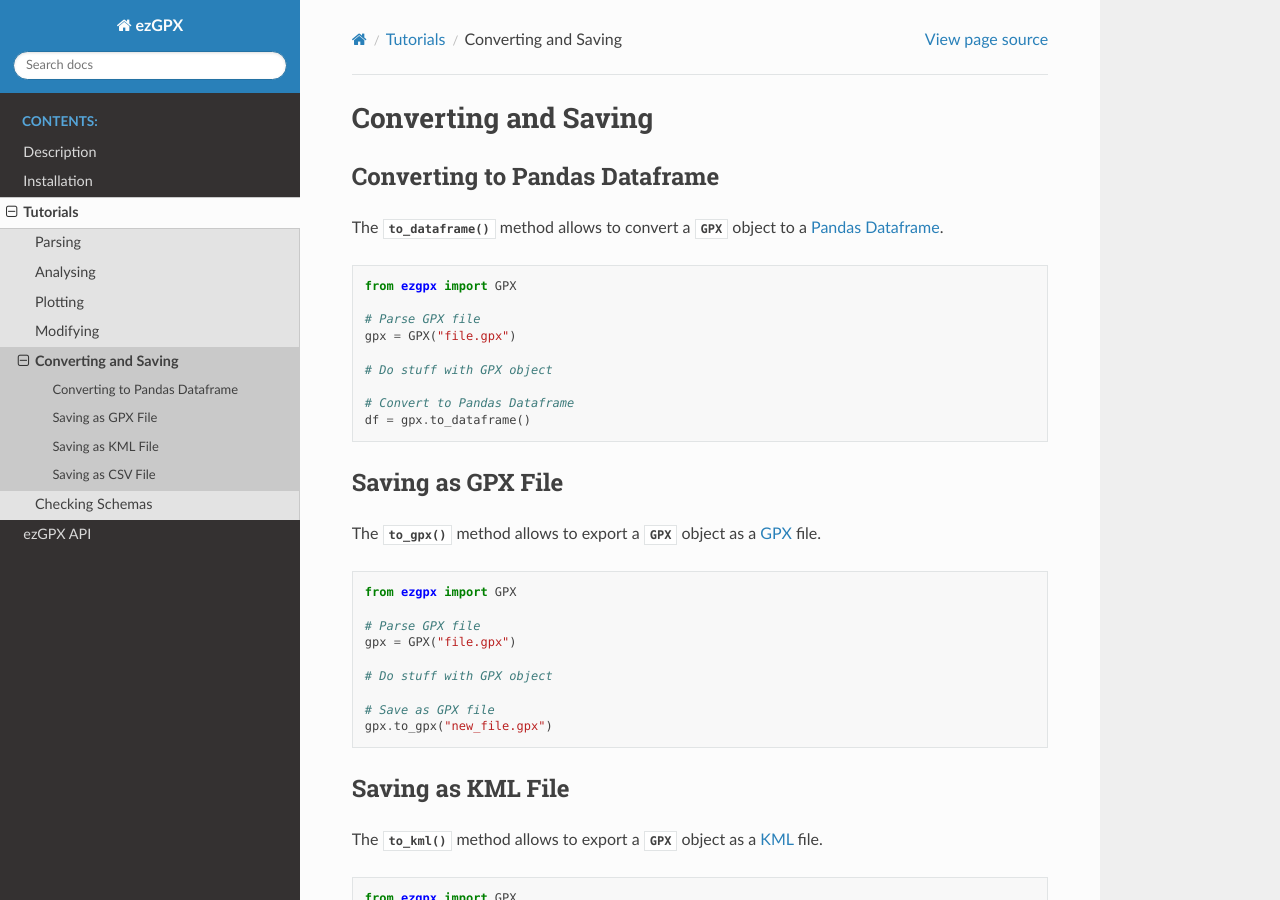
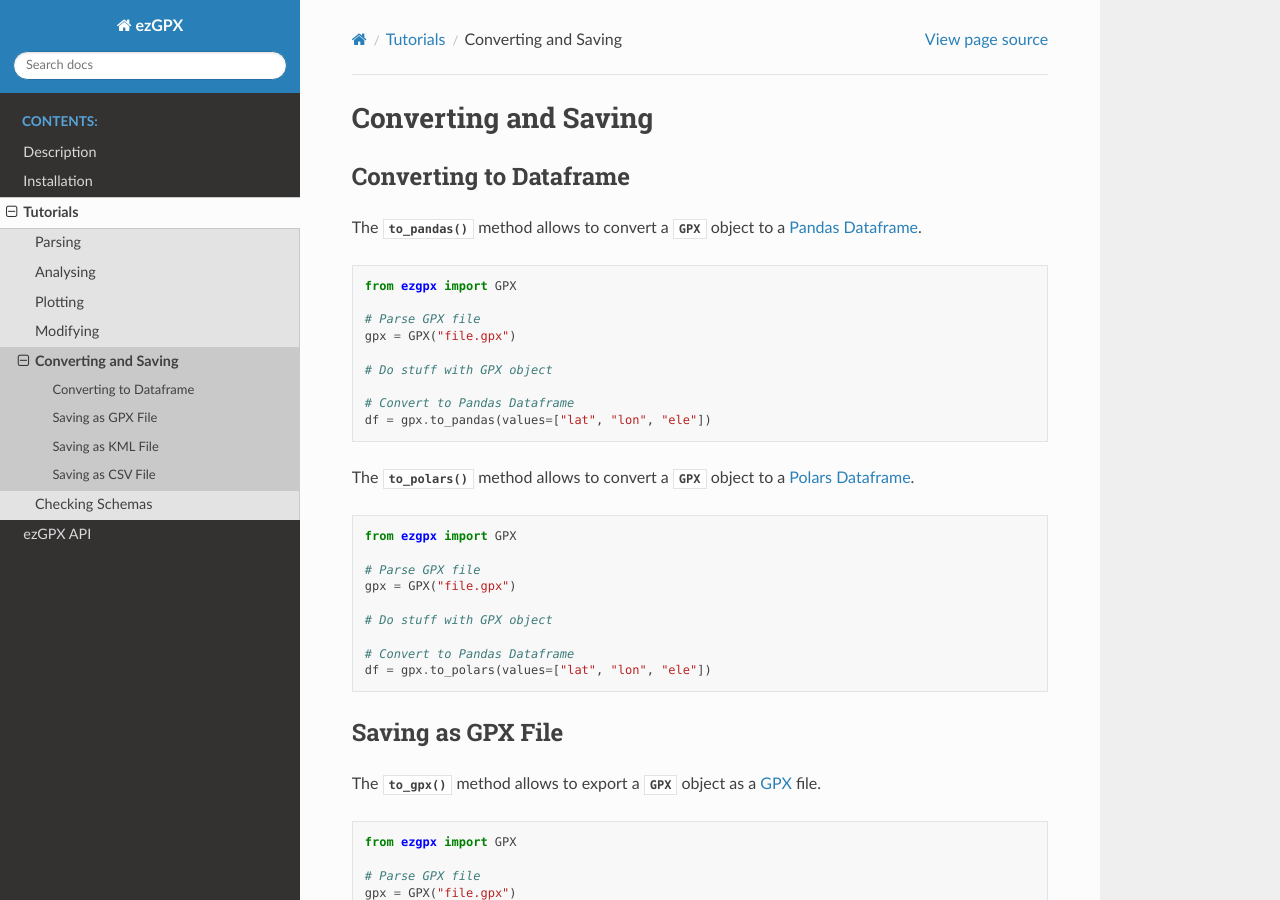
Before and after one commit to FABallemand/ezGPX, a Sphinx documentation site: the page built from docs/source/tutorials/writing.rst, in a window 1280 px wide and 900 px high. Built offline with Sphinx 7.4.7 and the Read the Docs theme 3.1.0, drawn with Linux system fonts in a browser that asks for light colours.

Commit message:
#1 #20 Work in progress: - Fix documentation
[ci skip]

```diff
--- a/docs/source/tutorials/writing.rst
+++ b/docs/source/tutorials/writing.rst
@@ -16,7 +16,21 @@ The :py:meth:`~to_dataframe` method allows to convert a :py:class:`~ezgpx.gpx.GP
     # Do stuff with GPX object
 
     # Convert to Pandas Dataframe
-    df = gpx.to_dataframe()
+    df = gpx.to_pandas(values=["lat", "lon", "ele"])
+
+The :py:meth:`~to_polars` method allows to convert a :py:class:`~ezgpx.gpx.GPX` object to a `Polars Dataframe <https://docs.pola.rs/api/python/stable/reference/dataframe/index.html>`_.
+
+.. code-block:: python
+
+    from ezgpx import GPX
+
+    # Parse GPX file
+    gpx = GPX("file.gpx")
+
+    # Do stuff with GPX object
+
+    # Convert to Pandas Dataframe
+    df = gpx.to_polars(values=["lat", "lon", "ele"])
 
 Saving as GPX File
 ^^^^^^^^^^^^^^^^^^
```
Also changed, not shown: other parts of docs/source/tutorials/writing.rst (+3 -3 lines).
